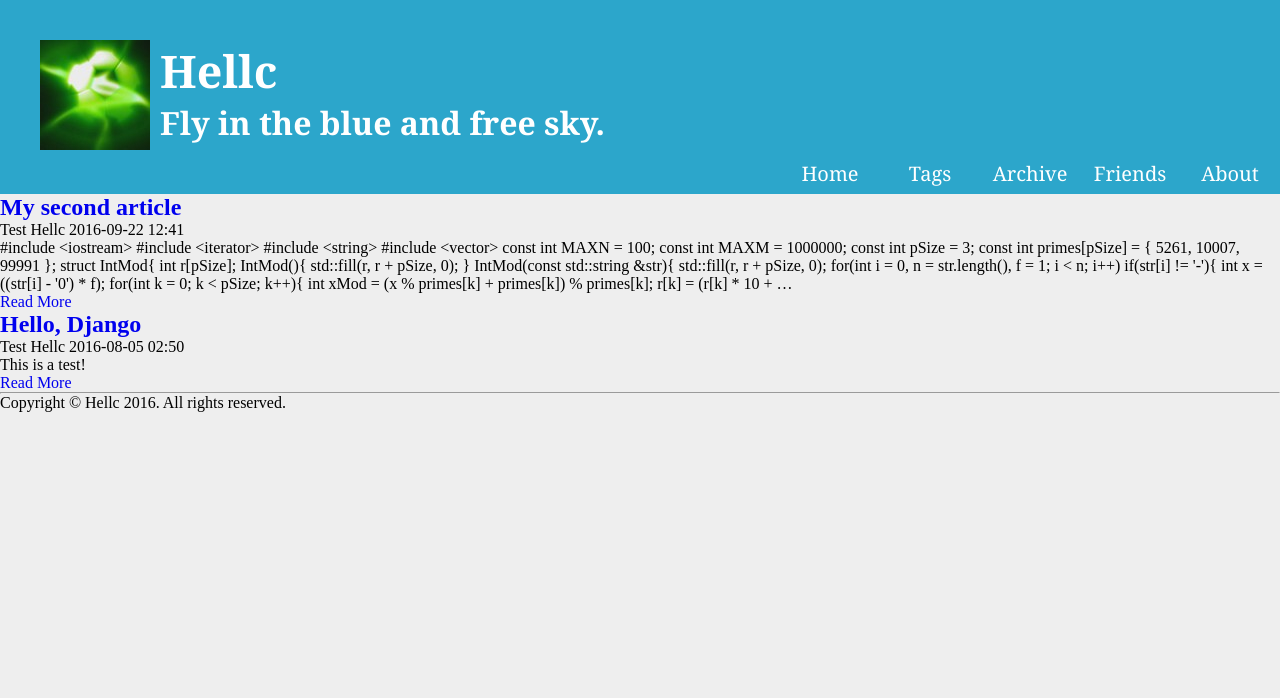
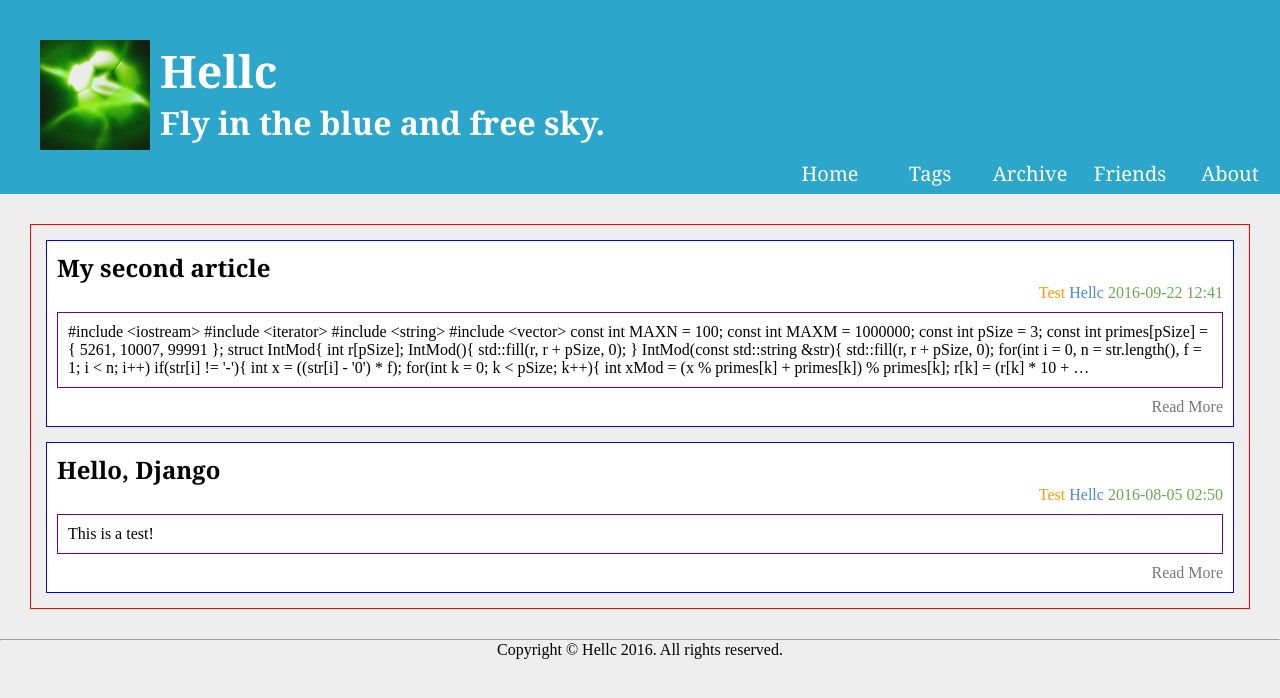
Before and after one commit to 5261/Blog, a Django app: page / in a window 1280 px wide. Shown: the top 698 px of the page. Run offline with Django 3.2, Linux system fonts and the light colour scheme; data comes from the database, SQL or seed files in the repository.

Commit message:
add the style of footer

```diff
--- /dev/null
+++ b/Blog/static/css/parts/footer.css
@@ -0,0 +1,3 @@
+#footer{
+    text-align: center;
+}
--- a/templates/parts/mainStyle.html
+++ b/templates/parts/mainStyle.html
@@ -1,5 +1,9 @@
 {% load static %}
 
-<link rel = "stylesheet" type = "text/css" href = "{% static 'css/main.css' %}">
+<link rel = "stylesheet" type = "text/css" href = "{% static 'css/main.css' %}" />
 
-<link rel = "stylesheet" type = "text/css" href = "{% static 'css/parts/header.css' %}">
+<link rel = "stylesheet" type = "text/css" href = "{% static 'css/parts/header.css' %}" />
+
+<link rel = "stylesheet" type = "text/css" href = "{% static 'css/parts/article-list.css' %}" />
+
+<link rel = "stylesheet" type = "text/css" href = "{% static 'css/parts/footer.css' %}" />
```
